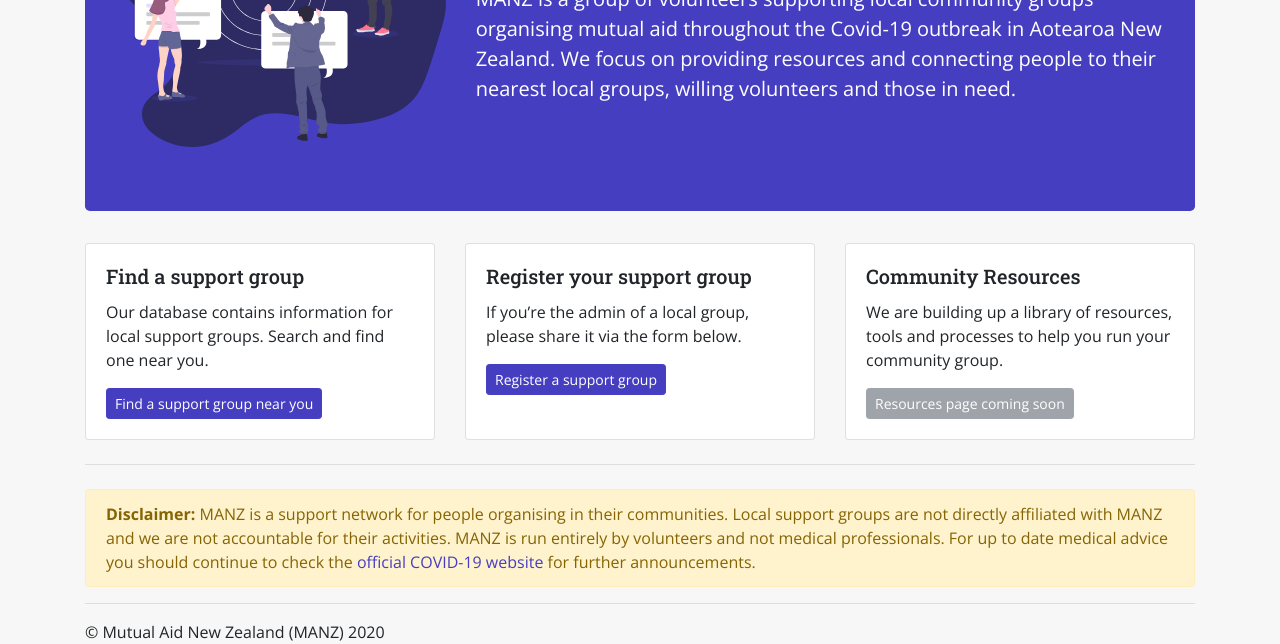
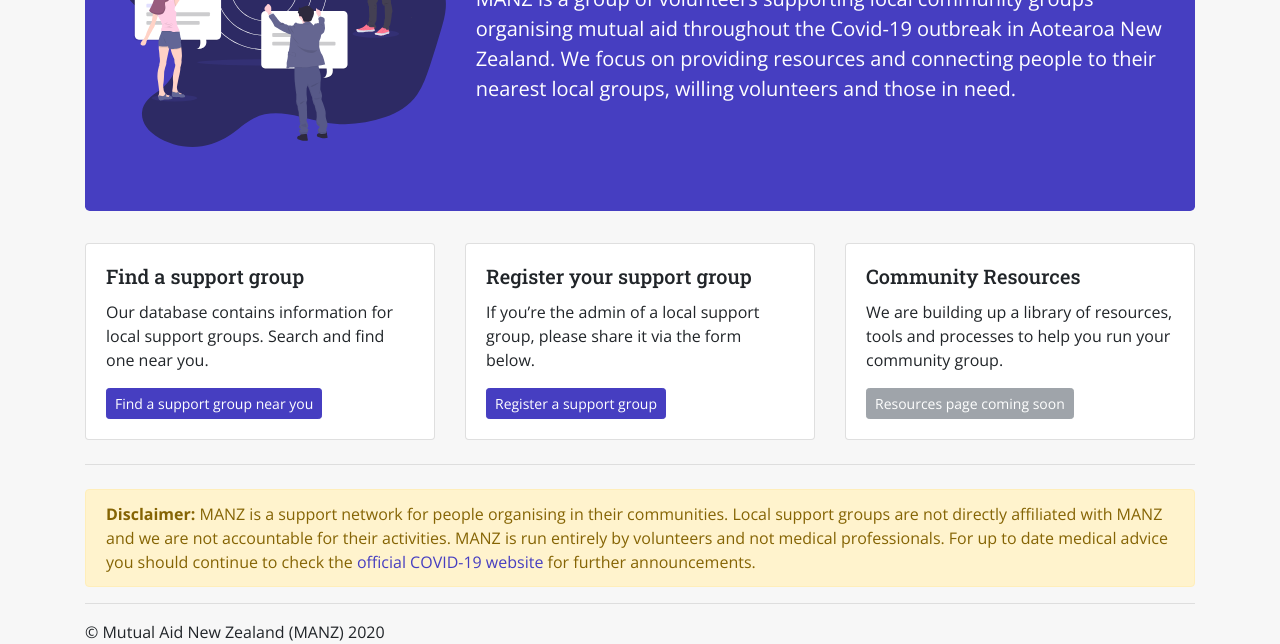
Before and after one commit to MutualAidNZ/website, a Gatsby site: page / in a window 1280 px wide. Shown: the part 188-832 px from the top of the page. Built offline with nearby package versions, Linux system fonts and the light colour scheme; Gatsby itself is replaced by a stand-in of ours.

Commit message:
feat: Sort text alignment

```diff
--- a/src/pages/index.js
+++ b/src/pages/index.js
@@ -62,7 +62,7 @@
           <Card.Title>Register your support group</Card.Title>
           <Card.Text>
             <p>
-              If you’re the admin of a local group, please share it via the form
+              If you’re the admin of a local support group, please share it via the form
               below.
             </p>
           </Card.Text>
```
